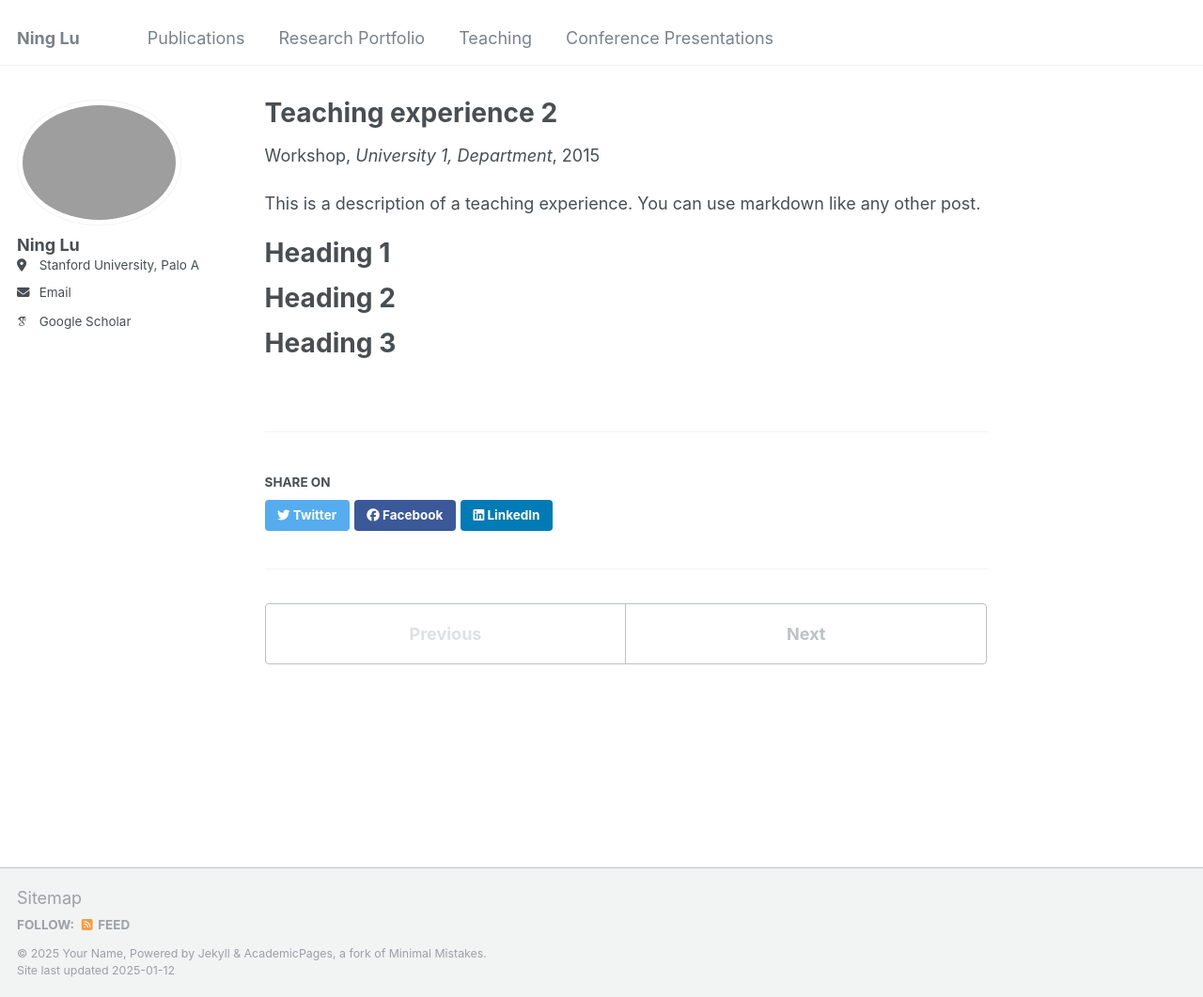
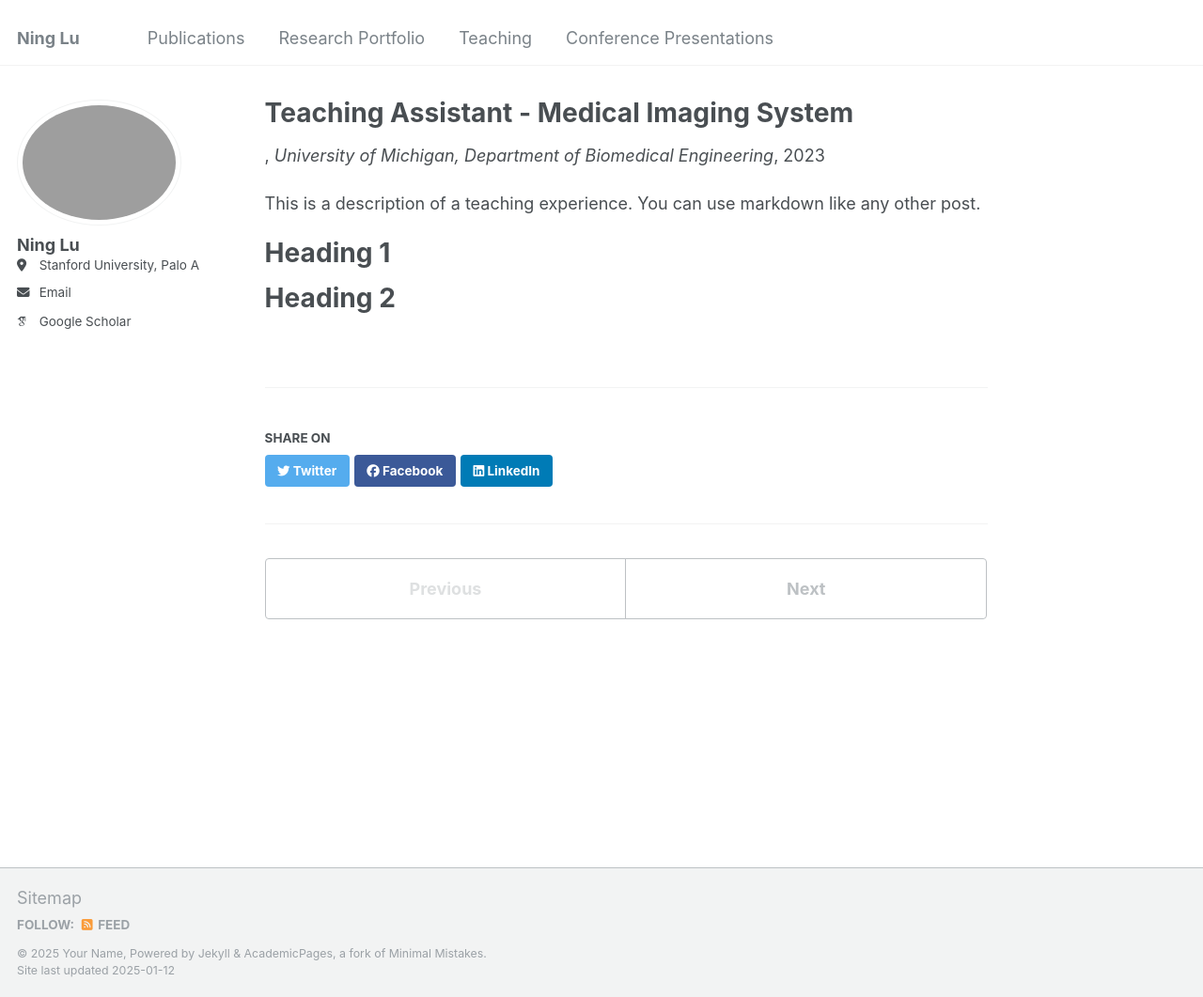
Before and after one commit to NingLu-Ultrasound/ninglu-ultrasound.github.io, a Jekyll site: the page built from _teaching/2015-spring-teaching-2.md, in a window 1280 px wide and 1061 px high. Shown: the whole window at 94% size. Built offline with Jekyll 4.4.1, drawn with Linux system fonts in a browser that asks for light colours; some web fonts are replaced.

Commit message:
Update 2015-spring-teaching-2.md

```diff
--- a/_teaching/2015-spring-teaching-2.md
+++ b/_teaching/2015-spring-teaching-2.md
@@ -1,11 +1,10 @@
 ---
-title: "Teaching experience 2"
+title: "Teaching Assistant - Medical Imaging System"
 collection: teaching
-type: "Workshop"
 permalink: /teaching/2015-spring-teaching-1
-venue: "University 1, Department"
-date: 2015-01-01
-location: "City, Country"
+venue: "University of Michigan, Department of Biomedical Engineering"
+date: 2023-01-01
+location: "Ann Arbor, MI, USA"
 ---
 
 This is a description of a teaching experience. You can use markdown like any other post.
@@ -15,6 +14,3 @@ Heading 1
 
 Heading 2
 ======
-
-Heading 3
-======
```
